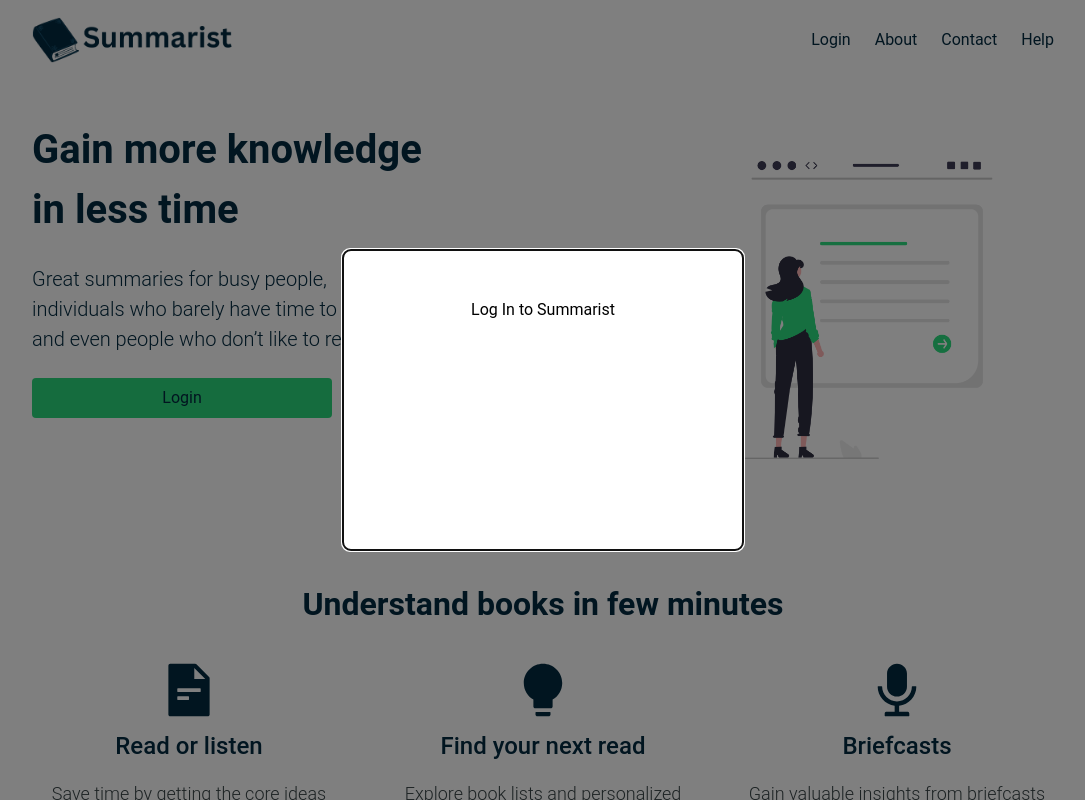
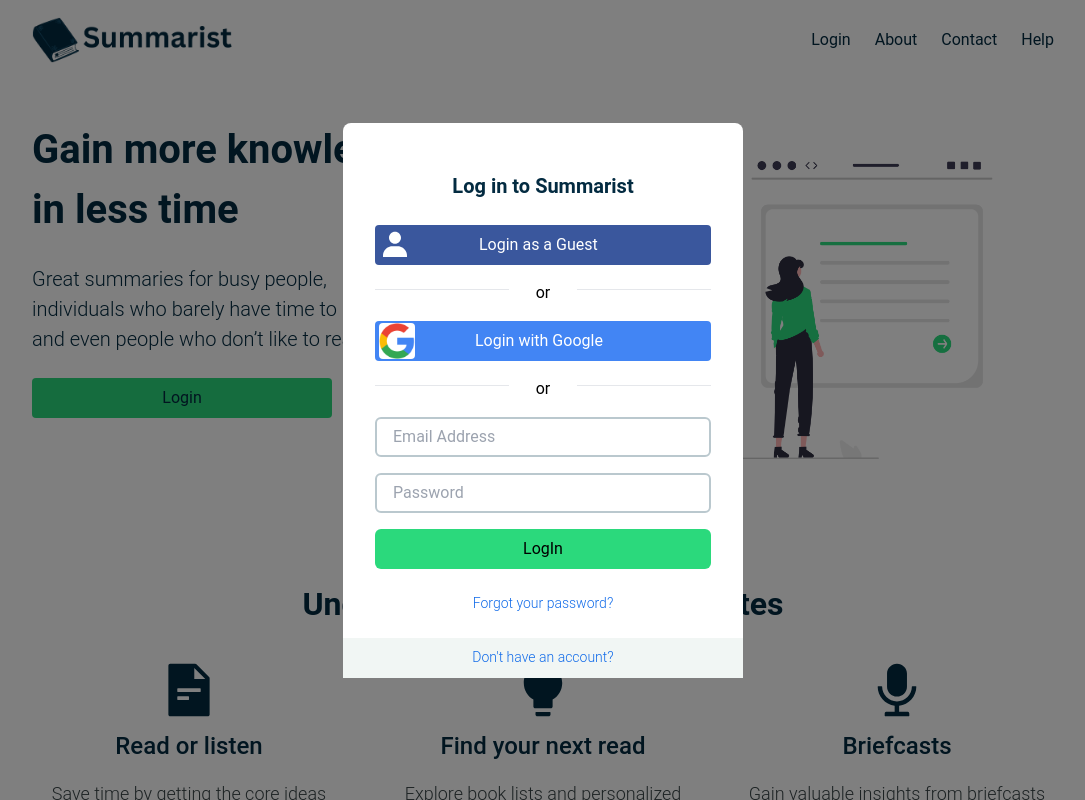
Before and after one commit to jmadrigaladan/summarist-app, a Next.js app: page / in a window 1280 px wide. Both pictures are taken after a click on the item "Login". Shown: the top 800 px of the page, without its empty margins (97-1182 px from the left). Built offline with nearby package versions, Linux system fonts and the light colour scheme.

Commit message:
modal almost complete missing close icon

```diff
--- a/components/modals/LogInModal.js
+++ b/components/modals/LogInModal.js
@@ -1,6 +1,7 @@
 import { closeLogInModal, openLogInModal } from "@/redux/modalSlice";
 import Modal from "@mui/material/Modal";
 import { useDispatch, useSelector } from "react-redux";
+import { BiSolidUser } from "react-icons/bi";
 
 export default function LogInModal() {
   const isOpen = useSelector((state) => state.modals.loginModalOpen);
@@ -17,13 +18,68 @@
       <Modal
         open={isOpen}
         onClose={() => dispatch(closeLogInModal())}
-        className="flex justify-center items-center"
+        disableAutoFocus={true}
+        className="flex justify-center items-center outline-none "
       >
-        <div className="bg-white w-[400px] h-[300px] rounded-lg flex justify-center">
-          <div className="w-full justify-center">
-            <h1 className="text-center pt-[48px] px-[32px] pb-[24px]">
-              Log In to Summarist
+        <div className="bg-white w-[400px]  rounded-lg flex flex-col justify-center">
+          <div className="w-full flex flex-col items-center pt-[48px] px-[32px] pb-[24px]">
+            <h1 className="text-center text-[20px] font-bold mb-[24px] text-[#032b41] ">
+              Log in to Summarist
             </h1>
+            <div className="flex justify-center w-full">
+              <button className="flex items-center  bg-[#3a579d] w-full h-[40px] min-w-[180px] rounded-[4px]">
+                <BiSolidUser className="w-[40px] h-[40px] py-[4px] mr-[64px] fill-white" />
+                <div className="text-white text-center">Login as a Guest</div>
+              </button>
+            </div>
+            <div className="my-[16px] flex items-center justify-between w-full">
+              <hr className="w-[40%] h-[8px] text-[#bac8ce]" />
+              or
+              <hr className="w-[40%] h-[8px] text-[#bac8ce]" />
+            </div>
+            <div className="flex justify-center w-full">
+              <button className="flex items-center bg-[#4285f4] w-full h-[40px] min-w-[180px] rounded-[4px]">
+                <figure className="pl-[4px]">
+                  <img
+                    src="/assets/google.png"
+                    alt=""
+                    className="w-[36px] h-[36px] bg-white mr-[60px] rounded-[4px] "
+                  />
+                </figure>
+                <div className="text-white">Login with Google</div>
+              </button>
+            </div>
+            <div className="my-[16px] flex items-center justify-between w-full">
+              <hr className="w-[40%] h-[8px] text-[#bac8ce]" />
+              or
+              <hr className="w-[40%] h-[8px] text-[#bac8ce]" />
+            </div>
+
+            <div className="w-full ">
+              <input
+                className="w-full h-[40px] rounded-md bg-transparent border-[2px] border-[#bac8ce] p-4 focus:outline-none focus:border-[#2bd97c]"
+                placeholder="Email Address"
+                type="email"
+                onChange={() => {}}
+              />
+              <input
+                className="w-full h-[40px] mt-[16px] rounded-md bg-transparent border-[2px] border-[#bac8ce] p-4 focus:outline-none focus:border-[#2bd97c]"
+                placeholder="Password"
+                type="password"
+                onChange={() => {}}
+              />
+            </div>
+
+            <button className="bg-[#2bd97c] w-full rounded-md h-[40px] mt-[16px]">
+              LogIn
+            </button>
+
+            <div className="w-full text-center text-[#116be9] text-[14px] font-light mt-[24px] cursor-pointer">
+              Forgot your password?
+            </div>
+          </div>
+          <div className="flex items-center justify-center w-full bg-[#f1f6f4] h-[40px] text-[#116be9] text-[14px] font-light cursor-pointer ">
+            Don't have an account?
           </div>
         </div>
       </Modal>
```
